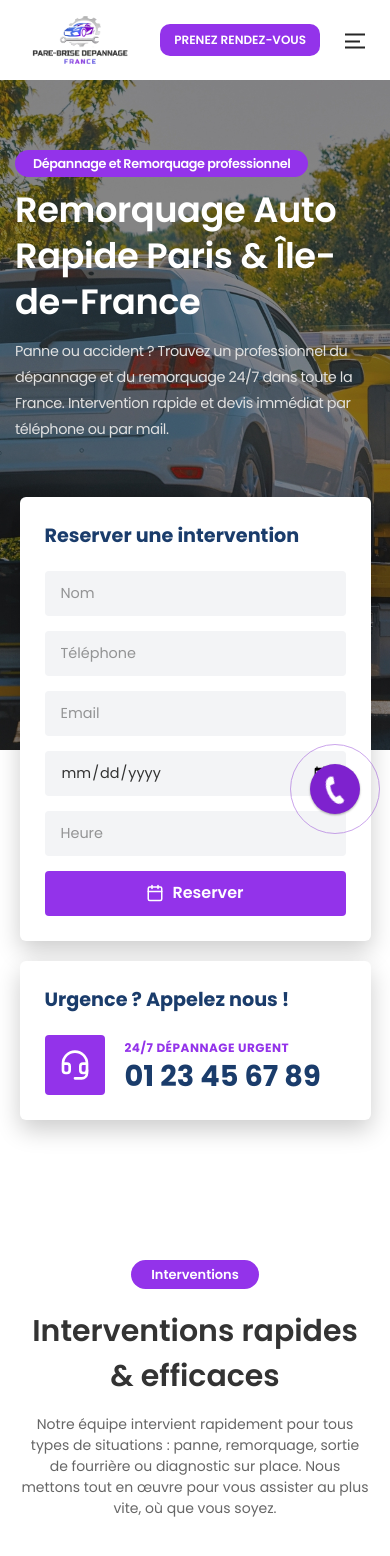
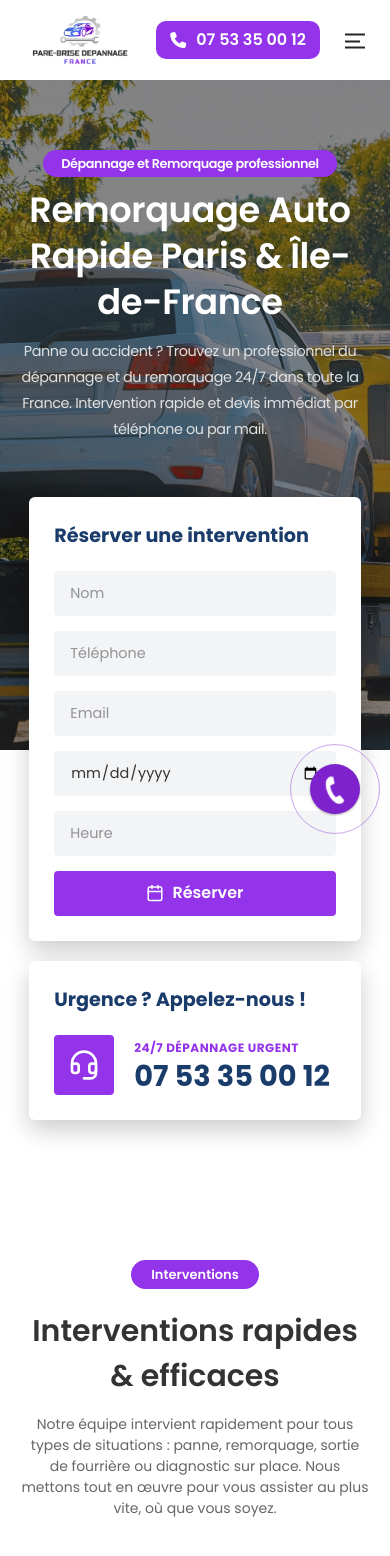
Before and after one commit to asmatrouky/parebrisedepannage, a Next.js app: page /depannage in a window 390 px wide. Shown: the top 1556 px of the page. Built offline with nearby package versions, Linux system fonts and the light colour scheme.

Commit message:
mise à jour css

```diff
--- /dev/null
+++ b/app/api/sendDepannageMail/route.js
@@ -0,0 +1,43 @@
+// app/api/sendDepannageMail/route.js
+import { NextResponse } from "next/server";
+
+export async function POST(req) {
+  try {
+    const body = await req.json();
+
+    console.log("📩 Body reçu dans /api/sendDepannageMail :", body);
+
+    const { name, phone, email, date, hour } = body;
+
+    // ✅ Validation basée sur TON formulaire
+    if (!name || !phone) {
+      return NextResponse.json(
+        { error: "Le nom et le téléphone sont obligatoires." },
+        { status: 400 }
+      );
+    }
+
+    console.log("✅ Demande de dépannage :", {
+      name,
+      phone,
+      email,
+      date,
+      hour,
+    });
+
+    return NextResponse.json(
+      {
+        success: true,
+        message: "Demande de dépannage reçue avec succès.",
+      },
+      { status: 200 }
+    );
+  } catch (error) {
+    console.error("❌ Erreur dans /api/sendDepannageMail :", error);
+
+    return NextResponse.json(
+      { error: "Erreur interne lors du traitement de la demande." },
+      { status: 500 }
+    );
+  }
+}
--- a/app/api/sendMail/route.js
+++ b/app/api/sendMail/route.js
@@ -19,8 +19,8 @@ export async function POST(request) {
     } = data;
 
     await resend.emails.send({
-      from: "onboarding@resend.dev",          // ✅ pour commencer avec Resend
-      to: process.env.EMAIL_TO,               // ✅ ton email perso défini dans .env
+      from: "onboarding@resend.dev",
+      to: process.env.EMAIL_TO,
       subject: "Nouvelle demande de rendez-vous",
       text: `
 NOUVELLE DEMANDE DE RDV
--- a/app/globals.css
+++ b/app/globals.css
@@ -288,7 +288,7 @@ body {
   background-color: var(--color-primary);
   color: white;
   border: none;
-  padding: 15px 30px;
+  padding: 12px 30px;
   border-radius: 10px;
   text-decoration: none;
   font-weight: bold;
@@ -425,8 +425,6 @@ body {
   }
 
   .navbar-mobile-rdv-btn {
-    /* Assure que le bouton est affiché sur mobile */
-    display: block !important;
     /* Réduit le padding pour qu'il soit plus compact, si nécessaire */
     padding: 7px 14px;
     font-size: 12px;
@@ -726,6 +724,10 @@ align-items: center;
   min-width: 100% !important;
   }
 
+  .content-dep {
+  align-items: center;
+}
+
 
 .btn-booking-submit
 {
@@ -750,6 +752,7 @@ width: 100% !important;
   justify-content: center;
   padding-top: 20px;
   padding-bottom: 0px;
+
 }
 
   .depannage-hero-container {
@@ -778,6 +781,12 @@ width: 100% !important;
     line-height: 130%;
   }
 
+  .depannage-hero-container h1 {
+    font-size: 2.2em;
+    width: 100%;
+    line-height: 130%;
+    text-align: center;
+  }
   .hero-container p {
     padding-top: 10px;
     font-size: 0.9em;
@@ -786,6 +795,8 @@ width: 100% !important;
 
   .depannage-hero-container p {
     width: 98%;
+        text-align: center;
+
   }
 
   .buttons {
@@ -970,7 +981,7 @@ width: 100% !important;
   .hero-widgets-container {
     flex-direction: column;
     margin-top: -30vh;
-      width: 90%;
+      width: 85%;
 
   }
 
--- a/components/DepannageHero.jsx
+++ b/components/DepannageHero.jsx
@@ -1,66 +1,152 @@
-import React from 'react';
+"use client";
+
+import React, { useState } from "react";
 import { Phone, Calendar, Headset } from "lucide-react";
 
 export default function DepannageHero() {
+  const [formData, setFormData] = useState({
+    name: "",
+    phone: "",
+    email: "",
+    date: "",
+    hour: "",
+  });
+
+  const handleChange = (e) => {
+    setFormData({
+      ...formData,
+      [e.target.name]: e.target.value,
+    });
+  };
+
+  const handleSubmit = async (e) => {
+    e.preventDefault();
+
+    try {
+      const res = await fetch("/api/sendDepannageMail", {
+        method: "POST",
+        headers: { "Content-Type": "application/json" },
+        body: JSON.stringify(formData),
+      });
+
+      if (!res.ok) {
+        console.error("Erreur API :", await res.text());
+        alert("Erreur lors de l’envoi du formulaire.");
+        return;
+      }
+
+      alert("Votre demande a bien été envoyée !");
+      setFormData({
+        name: "",
+        phone: "",
+        email: "",
+        date: "",
+        hour: "",
+      });
+    } catch (err) {
+      console.error("Erreur réseau :", err);
+      alert("Erreur lors de l’envoi du formulaire.");
+    }
+  };
+
   return (
     <section className="depannage-hero-section">
       <div className="depannage-hero-container">
         <div className="content-wrapper">
           <div className="content-dep">
-
             <div className="promo-tag">
               Dépannage et Remorquage professionnel
             </div>
 
-            <h1>
-              Remorquage Auto Rapide Paris & Île-de-France
-            </h1>
+            <h1>Remorquage Auto Rapide Paris & Île-de-France</h1>
 
             <p>
-              Panne ou accident ? Trouvez un professionnel du dépannage et du remorquage 24/7 dans toute la France. Intervention rapide et devis immédiat par téléphone ou par mail.
+              Panne ou accident ? Trouvez un professionnel du dépannage et du
+              remorquage 24/7 dans toute la France. Intervention rapide et devis
+              immédiat par téléphone ou par mail.
             </p>
-
+          </div>
         </div>
       </div>
 
-        </div>
       <div className="hero-widgets-container">
+        {/* FORMULAIRE DE RÉSERVATION */}
+        <div className="widget-box booking-widget">
+          <h3> Réserver une intervention </h3>
 
-              <div className="widget-box booking-widget">
-                <h3> Reserver une intervention </h3>
-                <form className="booking-form">
+          <form className="booking-form" onSubmit={handleSubmit}>
             <div className="form-row-dep">
-                    <input type="text" placeholder="Nom" className="input-field" />
-                    <input type="tel" placeholder="Téléphone" className="input-field" />
-                    <input type="email" placeholder="Email" className="input-field" />
+              <input
+                type="text"
+                name="name"
+                placeholder="Nom"
+                className="input-field"
+                onChange={handleChange}
+                value={formData.name}
+                required
+              />
+
+              <input
+                type="tel"
+                name="phone"
+                placeholder="Téléphone"
+                className="input-field"
+                onChange={handleChange}
+                value={formData.phone}
+                required
+              />
+
+              <input
+                type="email"
+                name="email"
+                placeholder="Email"
+                className="input-field"
+                onChange={handleChange}
+                value={formData.email}
+              />
             </div>
 
             <div className="form-row-dep">
-                    <input type="date" className="input-field" />
-                    <input type="text" placeholder="Heure" className="input-field" />
-                    <button className="btn-booking-submit" type="button">
-                      <Calendar size={18} style={{ marginRight: '8px' }} />
-                      Reserver
+              <input
+                type="date"
+                name="date"
+                className="input-field"
+                onChange={handleChange}
+                value={formData.date}
+              />
+
+              <input
+                type="text"
+                name="hour"
+                placeholder="Heure"
+                className="input-field"
+                onChange={handleChange}
+                value={formData.hour}
+              />
+
+              <button className="btn-booking-submit" type="submit">
+                <Calendar size={18} style={{ marginRight: "8px" }} />
+                Réserver
               </button>
             </div>
           </form>
         </div>
 
-              {/* Bloc Droite : Call Us */}
+        {/* BLOC APPEL URGENT */}
         <div className="widget-box call-widget">
-                <h3> Urgence ? Appelez nous !</h3>
+          <h3>Urgence ? Appelez-nous !</h3>
+
           <div className="call-content">
             <div className="icon-box-purple">
               <Headset size={32} color="white" />
             </div>
+
             <div className="call-text">
               <span className="sub-label">24/7 DÉPANNAGE URGENT</span>
-                    <span className="phone-number">01 23 45 67 89</span>
+              <span className="phone-number">07 53 35 00 12</span>
             </div>
           </div>
         </div>
-
-
       </div>
     </section>
   );
--- a/components/FloatingCTAButton.jsx
+++ b/components/FloatingCTAButton.jsx
@@ -7,7 +7,7 @@ const FloatingCTAButton = () => {
 
   // Fonction simple pour déclencher l'appel
   const handleCall = () => {
-    window.location.href = 'tel:0102020202';
+    window.location.href = 'tel:0753350012';
   };
 
   return (
--- a/components/Navbar.jsx
+++ b/components/Navbar.jsx
@@ -3,26 +3,54 @@
 import { useState } from 'react';
 import Link from 'next/link';
 import Image from 'next/image';
+import { usePathname } from 'next/navigation';
 
 export default function Navbar() {
   const [menuOpen, setMenuOpen] = useState(false);
+  const pathname = usePathname();
 
   const toggleMenu = () => setMenuOpen((prev) => !prev);
 
   const handleRdvClick = (e) => {
     e.preventDefault();
+
+    if (pathname === "/depannage") {
+      window.location.href = "tel:0753350012";
+      return;
+    }
+
     if (typeof window !== 'undefined' && window.openAppointmentForm) {
       window.openAppointmentForm();
     } else {
       console.log("Formulaire RDV non disponible pour l'instant");
     }
-    if (menuOpen) {
-      setMenuOpen(false);
-    }
+
+    if (menuOpen) setMenuOpen(false);
   };
 
   return (
     <header className="navbar-root">
+
+      {/* 🎨 STYLE AJOUTÉ POUR AGRANDIR LE TEXTE MOBILE + ESPACEMENT */}
+
+      <style>{`
+        /* Taille du texte + espacement sur mobile */
+        @media (max-width: 768px) {
+          .btn-phone-mobile {
+            font-size: 1rem;      /* Texte plus grand */
+            gap: 10px !important;    /* Plus d'espace entre icône et numéro */
+          }
+        }
+
+        /* Sur desktop : texte légèrement plus grand mais propre */
+        @media (min-width: 769px) {
+          .btn-phone-desktop {
+            font-size: 1rem;
+            gap: 8px !important;
+          }
+        }
+      `}</style>
+
       <div className="navbar-container">
 
         {/* Logo */}
@@ -48,29 +76,47 @@ export default function Navbar() {
 
         {/* Bouton RDV Desktop */}
         <div className="navbar-btn-desktop">
-          <a href="#" onClick={handleRdvClick} className="navbar-rdv-btn">
-            PRENEZ RENDEZ-VOUS
+          <a
+            href="#"
+            onClick={handleRdvClick}
+            className={`navbar-rdv-btn flex items-center ${pathname === "/depannage" ? "btn-phone-desktop" : ""}`}
+          >
+            {pathname === "/depannage" ? (
+              <>
+                <i className="fa-solid fa-phone"></i>
+                07 53 35 00 12
+              </>
+            ) : (
+              "PRENEZ RENDEZ-VOUS"
+            )}
           </a>
         </div>
 
-        {/* 📱 Boutons Mobile (Contient maintenant le bouton RDV) */}
+        {/* 📱 Mobile */}
         <div className="navbar-mobile-btns">
-          {/* NOUVEAU: Bouton RDV pour Mobile */}
+
           <a
             href="#"
             onClick={handleRdvClick}
-            className="navbar-rdv-btn navbar-mobile-rdv-btn"
+            className={`navbar-rdv-btn navbar-mobile-rdv-btn flex items-center ${pathname === "/depannage" ? "btn-phone-mobile" : ""}`}
           >
-            PRENEZ RENDEZ-VOUS
+            {pathname === "/depannage" ? (
+              <>
+                <i className="fa-solid fa-phone"></i>
+                07 53 35 00 12
+              </>
+            ) : (
+              "PRENEZ RENDEZ-VOUS"
+            )}
           </a>
 
-          {/* Icône d'appel conservée */}
+          {/* Icône téléphone */}
           <a className="navbar-mobile-icon" href="tel:0753350012">
             <i className="fa-solid fa-phone"></i>
           </a>
         </div>
 
-        {/* Burger Menu - NOUVELLE STRUCTURE */}
+        {/* Burger Menu */}
         <button
           type="button"
           className={`navbar-burger uicore-toggle uicore-ham ${menuOpen ? 'is-active' : ''}`}
@@ -83,12 +129,12 @@ export default function Navbar() {
             <span className="bar"></span>
           </span>
         </button>
-
       </div>
 
-      {/* 📱 Menu Mobile (overlay plein écran) */}
+      {/* 📱 Menu Mobile */}
       <div className={`mobile-menu-overlay ${menuOpen ? 'open' : ''}`}>
         <div className="mobile-menu-content">
+
           <nav className="mobile-menu-links">
             <Link href="/" onClick={toggleMenu}>PARE-BRISE</Link>
             <Link href="/depannage" onClick={toggleMenu}>REMORQUAGE</Link>
@@ -96,11 +142,24 @@ export default function Navbar() {
             <Link href="/contacteznous" onClick={toggleMenu}>NOUS CONTACTER</Link>
           </nav>
 
-          <a href="#" onClick={handleRdvClick} className="mobile-rdv-btn">
-            PRENDRE RENDEZ-VOUS
+          <a
+            href="#"
+            onClick={handleRdvClick}
+            className={`mobile-rdv-btn flex items-center ${pathname === "/depannage" ? "btn-phone-mobile" : ""}`}
+          >
+            {pathname === "/depannage" ? (
+              <>
+                <i className="fa-solid fa-phone"></i>
+                07 53 35 00 12
+              </>
+            ) : (
+              "PRENDRE RENDEZ-VOUS"
+            )}
           </a>
+
         </div>
       </div>
+
     </header>
   );
 }
```
Also changed, not shown: components/NosServices.jsx (+6 -5 lines), public/img/4.png. Lines whose indentation alone changed are shown as unchanged.
